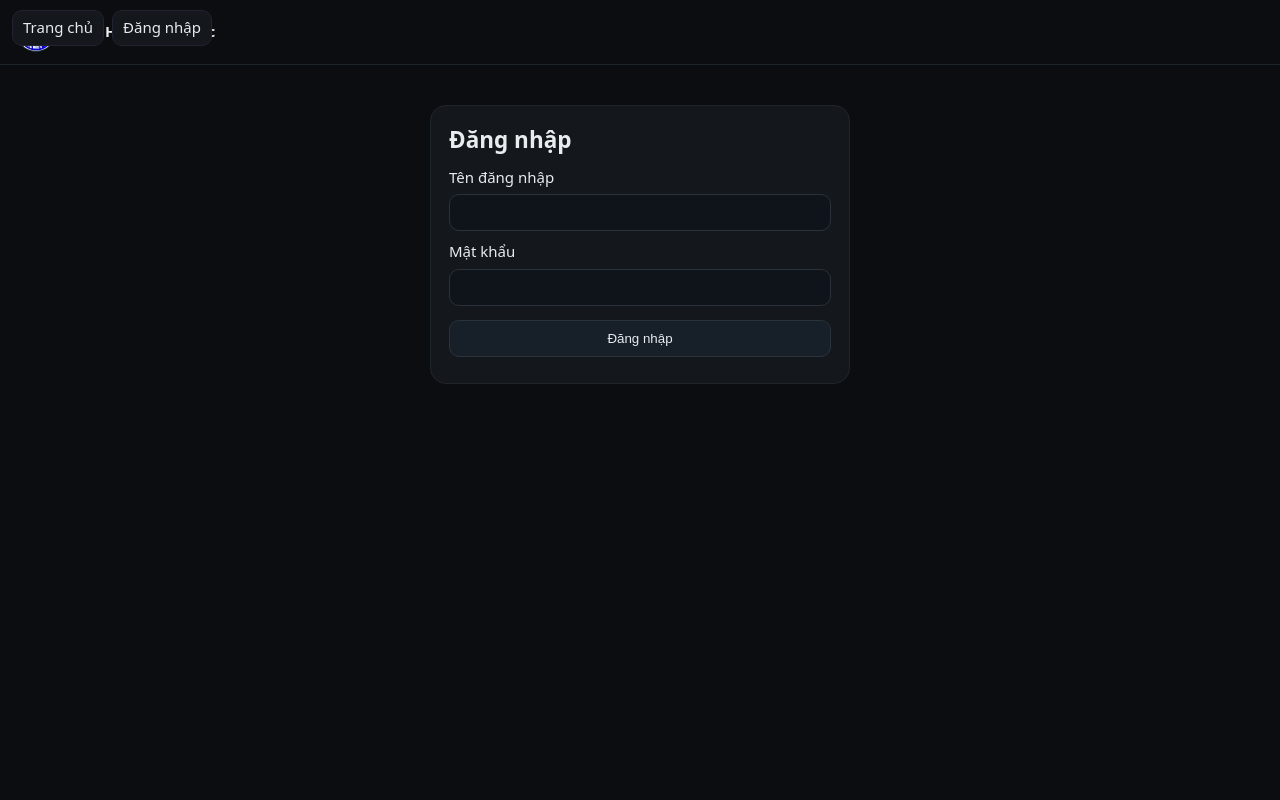
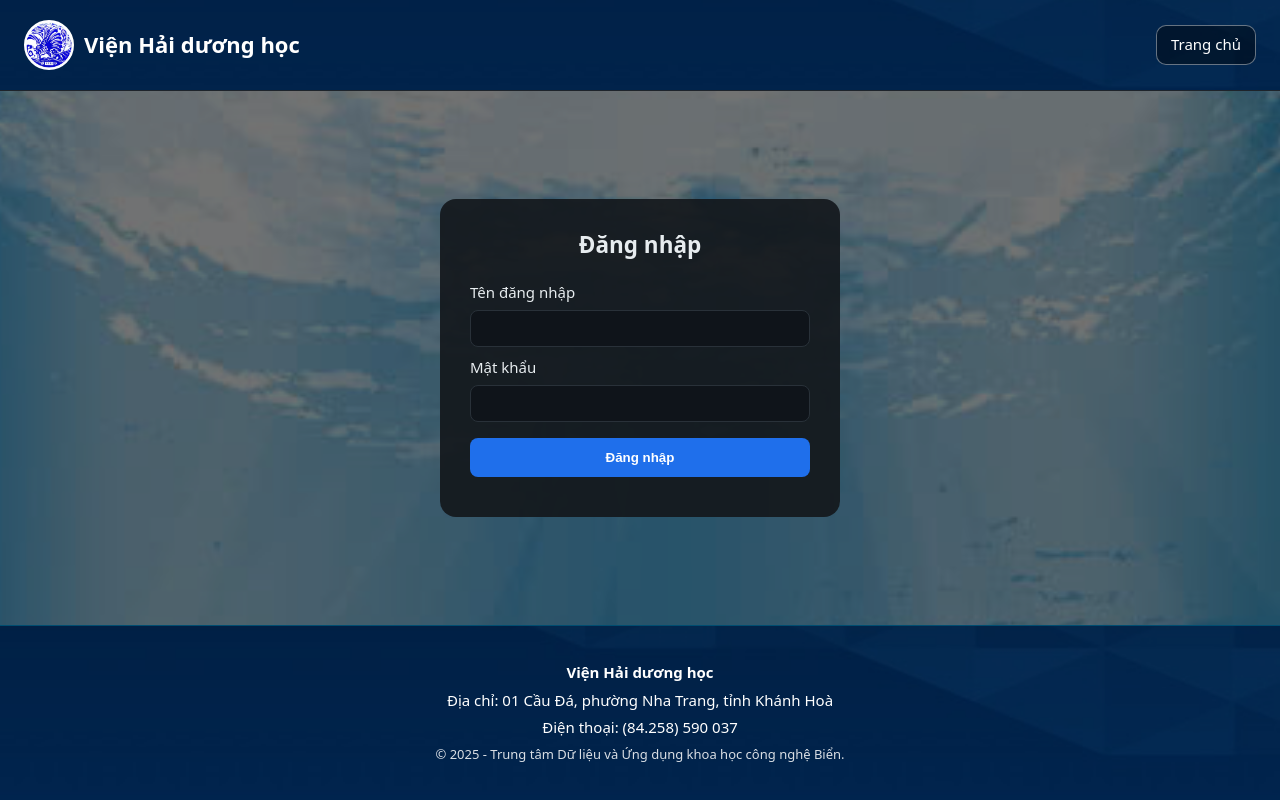
Before and after one commit to vannghia01/bosuutap, a plain HTML site: page login.html in a window 1280 px wide. Drawn offline with nearby package versions, Linux system fonts and the light colour scheme.

Commit message:
login.html

```diff
--- a/login.html
+++ b/login.html
@@ -5,97 +5,70 @@
 <meta name="viewport" content="width=device-width, initial-scale=1" />
 <title>Đăng nhập – Viện Hải dương học</title>
 <style>
-:root{--bg:#0b0d10;--fg:#e7ecef;--muted:#9aa4ad;--card:#14181d}
-*{box-sizing:border-box} body{margin:0;background:#0b0d10;color:var(--fg);font:500 15px/1.45 system-ui}
-.header{display:flex;align-items:center;gap:12px;padding:12px 16px;border-bottom:1px solid #1f252c}
-.header img{width:40px;height:40px;border-radius:50%;border:1px solid #233}
-.header .title{font-weight:700}
-.nav{position:absolute;left:12px;top:10px;display:flex;gap:8px}
-.nav a{padding:6px 10px;border-radius:10px;border:1px solid #223;background:#14181d;color:var(--fg);text-decoration:none}
-.wrap{max-width:420px;margin:40px auto;background:var(--card);border:1px solid #1f252c;border-radius:16px;padding:18px}
+:root{--fg:#e7ecef}
+*{box-sizing:border-box}
+body{margin:0;min-height:100vh;display:flex;flex-direction:column;
+  font:500 15px/1.45 system-ui,Segoe UI,Roboto,Arial;
+  background:#07131e url('ocean.jpg') center/cover fixed no-repeat;color:var(--fg)}
+.overlay{position:fixed;inset:0;background:rgba(0,0,0,.55);z-index:-1}
+/* Header */
+header{border-bottom:1px solid #1e242b}
+.header-top{display:flex;justify-content:space-between;align-items:center;gap:14px;
+  padding:20px 24px;background:url('banner.jpg') center/cover no-repeat;color:#fff;position:relative}
+.header-top::after{content:"";position:absolute;inset:0;background:rgba(0,0,0,.45)}
+.header-top>*{position:relative;z-index:1}
+.brand{display:flex;align-items:center;gap:10px;text-decoration:none;color:inherit}
+.logo{width:50px;height:50px;border-radius:50%;border:2px solid #fff;background:#fff;object-fit:cover}
+.title{font-size:22px;font-weight:700}
+.nav{display:flex;gap:8px}
+.nav a{padding:8px 14px;border-radius:10px;background:rgba(0,0,0,.4);border:1px solid rgba(255,255,255,.4);color:#fff;text-decoration:none}
+/* Login form */
+.main{flex:1;display:flex;align-items:center;justify-content:center}
+.form-box{background:rgba(20,24,29,.92);padding:30px;border-radius:16px;width:100%;max-width:400px}
+.form-box h2{text-align:center;margin:0 0 20px}
 label{display:block;margin:10px 0 6px}
-input{width:100%;padding:10px;border-radius:10px;border:1px solid #293139;background:#0f141a;color:var(--fg)}
-button{width:100%;margin-top:14px;padding:10px;border-radius:10px;border:1px solid #2a323a;background:#172029;color:var(--fg);cursor:pointer}
-.small{color:var(--muted);font-size:13px;margin-top:8px}
+input{width:100%;padding:10px;border-radius:8px;border:1px solid #293139;background:#0f141a;color:#fff}
+button.login-btn{width:100%;margin-top:16px;padding:12px;border:none;border-radius:8px;background:#1f6feb;color:#fff;font-weight:600;cursor:pointer}
+.error{color:#ff6b6b;margin-top:10px;text-align:center}
+/* Footer */
+footer{position:relative;padding:30px 20px;text-align:center;
+  background:url('banner.jpg') center/cover no-repeat;color:#fff;border-top:1px solid #004d70}
+footer::after{content:"";position:absolute;inset:0;background:rgba(0,0,0,.45)}
+footer>*{position:relative;z-index:1}
+footer p{margin:6px 0}
+footer .copy{font-size:13px;opacity:.85}
 </style>
-<!-- sql.js (SQLite WebAssembly) -->
-<script src="https://cdnjs.cloudflare.com/ajax/libs/sql.js/1.8.0/sql-wasm.js"></script>
 </head>
 <body>
-<div class="nav">
-  <a href="index.html">Trang chủ</a>
-  <a href="login.html">Đăng nhập</a>
-</div>
-<header class="header">
-  <img src="logo.png" alt="Logo">
-  <div class="title">Viện Hải dương học</div>
+<div class="overlay"></div>
+<header>
+  <div class="header-top">
+    <a href="index.html" class="brand"><img class="logo" src="logo.png"><div class="title">Viện Hải dương học</div></a>
+    <div class="nav"><a href="index.html">Trang chủ</a></div>
+  </div>
 </header>
-
-<main class="wrap">
-  <h2 style="margin:0 0 10px">Đăng nhập</h2>
-  <form id="form">
-    <label>Tên đăng nhập</label>
-    <input id="u" autocomplete="username" />
-    <label>Mật khẩu</label>
-    <input id="p" type="password" autocomplete="current-password" />
-    <button>Đăng nhập</button>
-  </form>
-  <div id="msg" class="small" style="color:#f99"></div>
+<main class="main">
+  <div class="form-box">
+    <h2>Đăng nhập</h2>
+    <form id="loginForm">
+      <label for="username">Tên đăng nhập</label>
+      <input type="text" id="username" required>
+      <label for="password">Mật khẩu</label>
+      <input type="password" id="password" required>
+      <button type="submit" class="login-btn">Đăng nhập</button>
+      <div id="error" class="error"></div>
+    </form>
+  </div>
 </main>
-
+<footer>
+  <p><strong>Viện Hải dương học</strong></p>
+  <p>Địa chỉ: 01 Cầu Đá, phường Nha Trang, tỉnh Khánh Hoà</p>
+  <p>Điện thoại: (84.258) 590 037</p>
+  <p class="copy">© 2025 - Trung tâm Dữ liệu và Ứng dụng khoa học công nghệ Biển.</p>
+</footer>
 <script>
-/* Khởi tạo hoặc tải DB SQLite từ localStorage */
-let db;
-async function initDB(){
-  const SQL = await initSqlJs({ locateFile: file => `https://cdnjs.cloudflare.com/ajax/libs/sql.js/1.8.0/${file}` });
-  const saved = localStorage.getItem('vhnh_users_db');
-  db = saved ? new SQL.Database(Uint8Array.from(atob(saved), c => c.charCodeAt(0)))
-             : new SQL.Database();
-
-  // Tạo bảng & seed nếu lần đầu
-  db.run(`CREATE TABLE IF NOT EXISTS users (username TEXT PRIMARY KEY, password TEXT);`);
-  const res = db.exec(`SELECT count(*) AS c FROM users`)[0];
-  const count = res ? res.values[0][0] : 0;
-
-  if(!count){
-    const users = ['admin','nhaplieu1','nhaplieu2','nhaplieu3','nhaplieu4'];
-    db.run("BEGIN");
-    for(const u of users){
-      db.run("INSERT INTO users(username,password) VALUES(?,?)",[u,'01CauDa']);
-    }
-    db.run("COMMIT");
-    persistDB();
-  }
-}
-function persistDB(){
-  const binaryArray = db.export();
-  const b64 = btoa(Array.from(binaryArray).map(x=>String.fromCharCode(x)).join(''));
-  localStorage.setItem('vhnh_users_db', b64);
-}
-
-initDB();
-
-document.getElementById('form').addEventListener('submit', (e)=>{
-  e.preventDefault();
-  const u = document.getElementById('u').value.trim();
-  const p = document.getElementById('p').value;
-  if(!u||!p){return;}
-
-  try{
-    const stmt = db.prepare("SELECT username FROM users WHERE username = ? AND password = ?");
-    stmt.bind([u,p]);
-    const ok = stmt.step();
-    stmt.free();
-    if(ok){
-      localStorage.setItem('loggedInUser', u);
-      location.href = 'admin.html';
-    }else{
-      document.getElementById('msg').textContent = 'Sai tên đăng nhập hoặc mật khẩu.';
-    }
-  }catch(err){
-    document.getElementById('msg').textContent = 'Lỗi đăng nhập: ' + err.message;
-  }
-});
+const USERS=["admin","nhaplieu1","nhaplieu2","nhaplieu3","nhaplieu4"],PASSWORD="01CauDa";
+document.getElementById('loginForm').onsubmit=function(e){e.preventDefault();const u=username.value.trim(),p=password.value.trim();if(USERS.includes(u)&&p===PASSWORD){localStorage.setItem('loggedInUser',u);location.href="admin.html";}else{error.textContent="Sai tên đăng nhập hoặc mật khẩu";}};
 </script>
 </body>
 </html>
```
